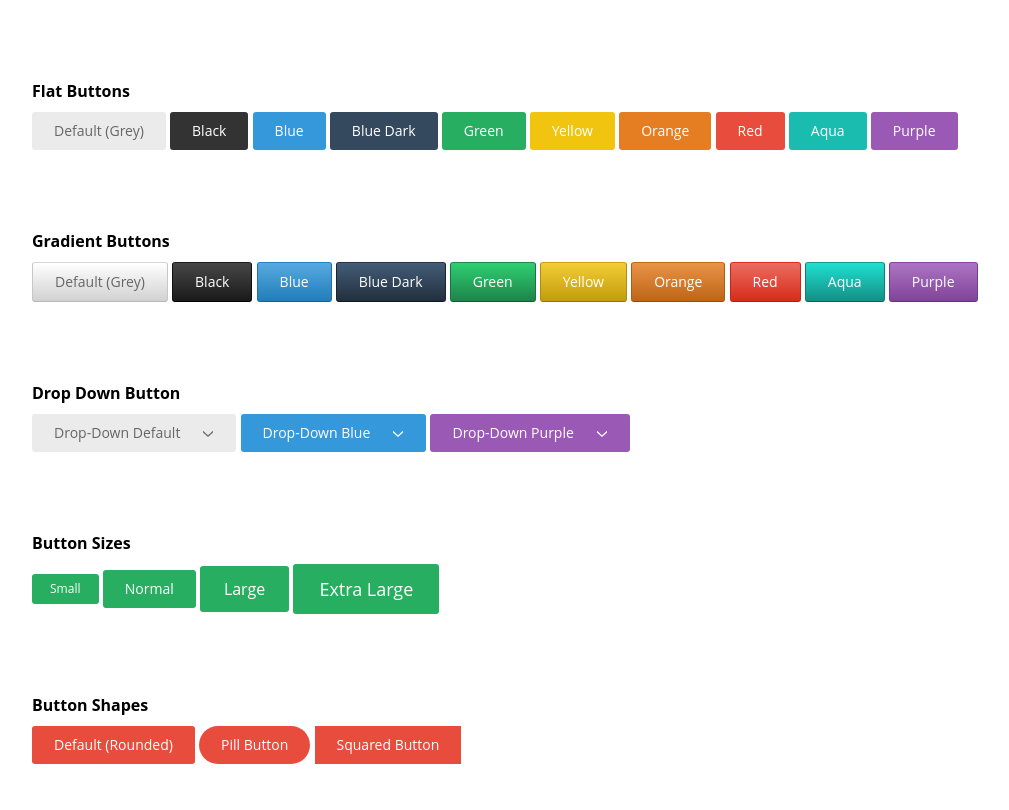
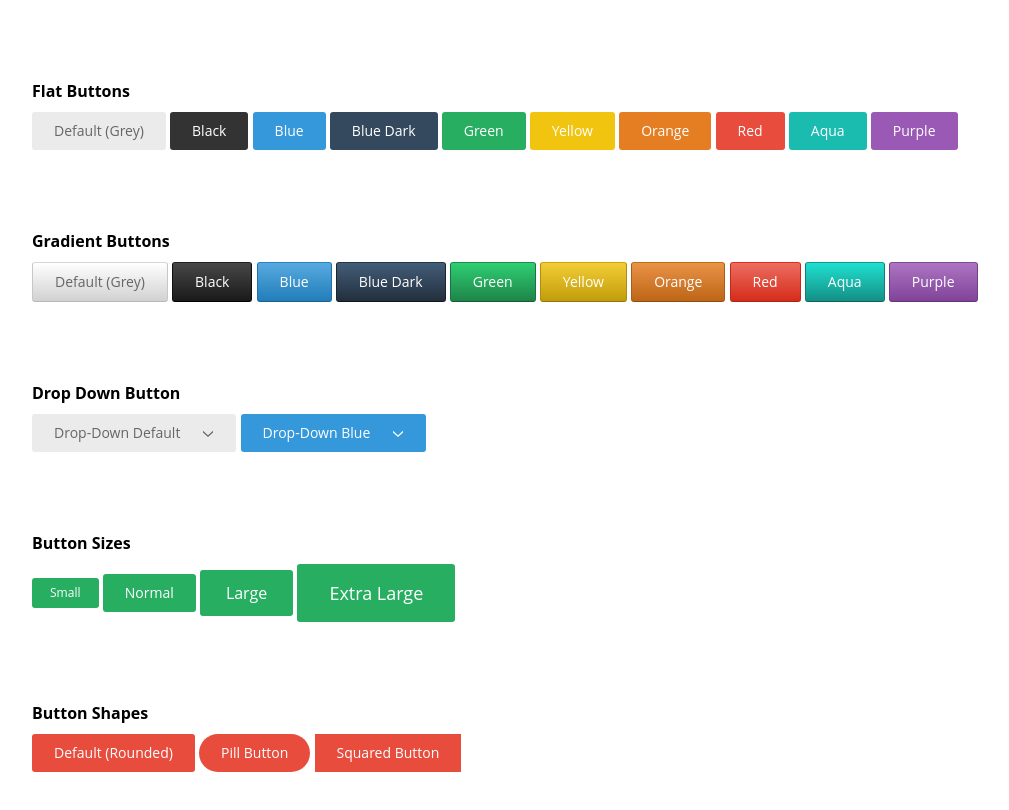
Before and after one commit to chrishumboldt/Rocket-Button, a plain HTML site: page index.html in a window 1280 px wide. Shown: the whole page, without its empty margins (58-1067 px from the left). Drawn offline with Linux system fonts and the light colour scheme.

Commit message:
Increased The Sizes
- Large.
- Extra large.

```diff
--- a/index.html
+++ b/index.html
@@ -103,15 +103,6 @@
 			</ul>
 		</div>
 
-		<div class="button purple">
-			Drop-Down Purple<div class="arrow"></div>
-			<ul>
-				<li><a href="#">Link 1</a></li>
-				<li><a href="#">Link 2</a></li>
-				<li class="line-top"><a href="#">Link 3</a></li>
-			</ul>
-		</div>
-
 		<h4>Button Sizes</h4>
 
 		<a href="#" class="button green small">Small</a>
--- a/sass/buttonplate.scss
+++ b/sass/buttonplate.scss
@@ -45,12 +45,12 @@ $purple							: #9b59b6;
 $btn_size_s						: 30px;
 $btn_size_n						: 38px;
 $btn_size_l						: 46px;
-$btn_size_xl					: 50px;
+$btn_size_xl					: 58px;
 
 $btn_padding_s					: 18px;
 $btn_padding_n					: 22px;
-$btn_padding_l					: 24px;
-$btn_padding_xl					: 26px;
+$btn_padding_l					: 26px;
+$btn_padding_xl					: 32px;
 
 // Drop-down options
 $drp_away_from_button			: 4px;
```
Also changed, not shown: css/buttonplate.css.
